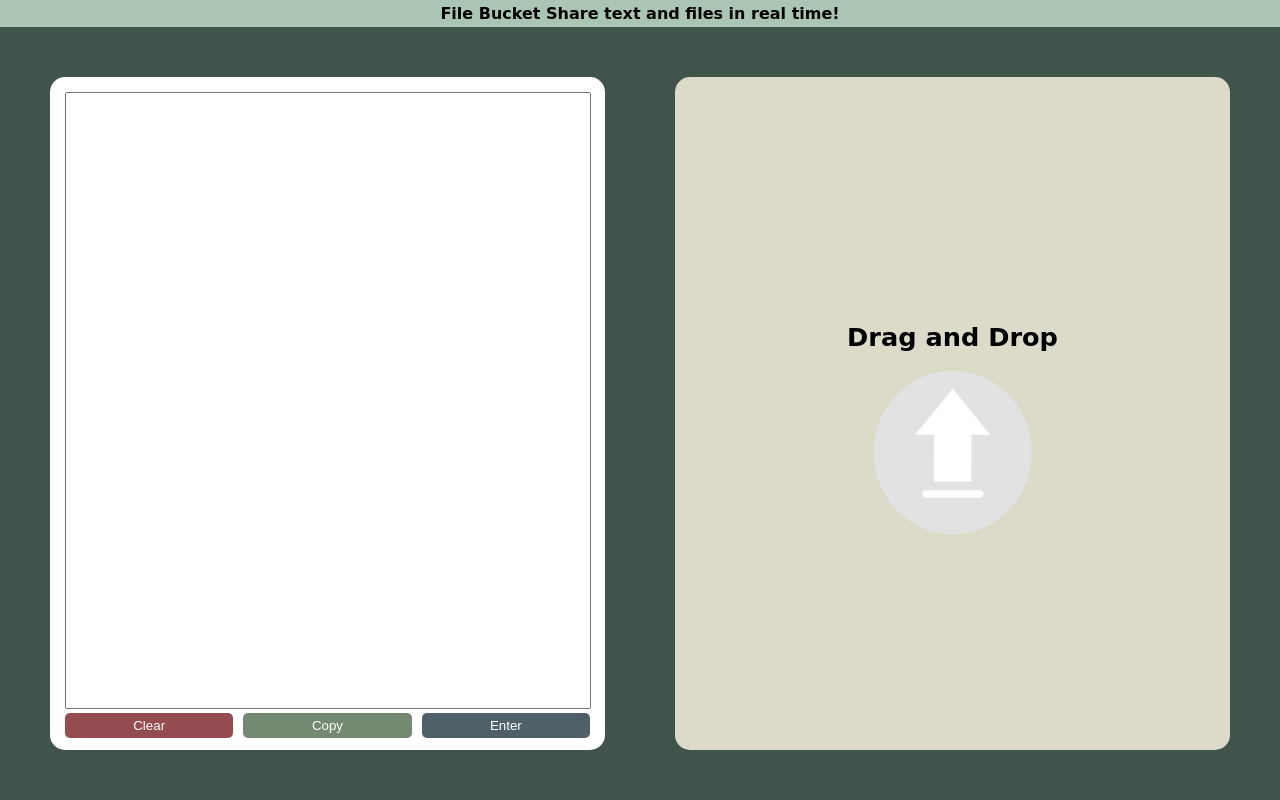
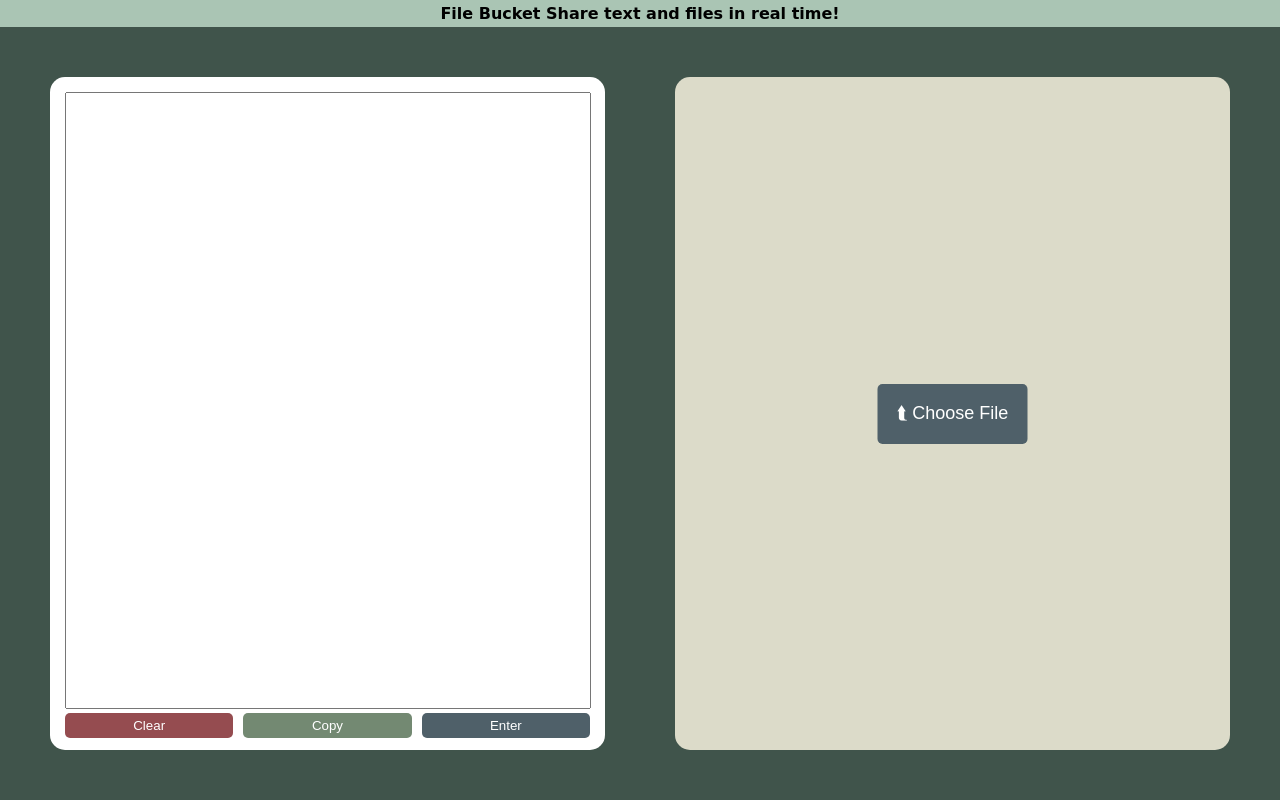
Before and after one commit to echoaj/FileBucket, a Django app: template src/templates/home.html in a window 1280 px wide. Run offline with Django 4.2, Linux system fonts and the light colour scheme; the template is opened without the code that fills it, so the values that code supplies are empty; some web fonts are replaced.

Commit message:
major ui changes to file upload section

```diff
--- a/src/filebucket/settings.py
+++ b/src/filebucket/settings.py
@@ -124,3 +124,8 @@ STATICFILES_DIRS = [
 # https://docs.djangoproject.com/en/4.0/ref/settings/#default-auto-field
 
 DEFAULT_AUTO_FIELD = 'django.db.models.BigAutoField'
+
+# Director on your computer
+MEDIA_ROOT = BASE_DIR / 'media'
+# Url browser uses over http to access files
+MEDIA_URL = '/media/'
--- a/src/filebucket/urls.py
+++ b/src/filebucket/urls.py
@@ -14,11 +14,20 @@ Including another URLconf
     2. Add a URL to urlpatterns:  path('blog/', include('blog.urls'))
 """
 from django.contrib import admin
+from django.contrib.staticfiles.storage import staticfiles_storage
 from django.urls import path
+from django.conf import settings
+from django.conf.urls.static import static
+from django.views.generic import RedirectView
+
 from pages.views import home_view
-
 
 urlpatterns = [
     path('admin/', admin.site.urls),
     path('', home_view, name='home'),
+    path("favicon.ico", RedirectView.as_view(url=staticfiles_storage.url("favicon.ico")))
 ]
+
+if settings.DEBUG:
+    urlpatterns += static(settings.STATIC_URL, document_root=settings.STATIC_ROOT)
+    urlpatterns += static(settings.MEDIA_URL, document_root=settings.MEDIA_ROOT)
--- a/src/static/css/main.css
+++ b/src/static/css/main.css
@@ -101,14 +101,28 @@ textarea:focus {
   position: relative;
 }
 
+.file-button,
+.file-button-upload {
+  font-size: large;
+  width: 150px;
+  height: 60px;
+  color: white;
+  border-radius: 5px;
+  border: none;
+  cursor: pointer;
+}
+
+.file-button {
+  background-color: #4F6069;
+}
+
+.file-button-upload {
+  background-color: #738972;
+  margin-top: 15px;
+}
+
 h1 {
   font-size: 2vw;
-}
-
-img {
-  width: 30%;
-  height: 30%;
-  cursor: pointer;
 }
 
 @media only screen and (max-width: 800px) {
--- a/src/static/scss/main.scss
+++ b/src/static/scss/main.scss
@@ -103,15 +103,35 @@ textarea:focus {
     position: relative;
 }
 
+.file-button,
+.file-button-upload {
+    font-size: large;
+    width: 150px;
+    height: 60px;
+    color: $text-color;
+    border-radius: 5px;
+    border: none;
+    cursor: pointer;
+}
+
+.file-button{
+    background-color: bg("enter");
+}
+
+.file-button-upload {
+    background-color: bg("copy");
+    margin-top: 15px;
+}
+
 h1 {
     font-size: 2vw;
 }
 
-img {
-    width: 30%;
-    height: 30%;
-    cursor: pointer;
-}
+// img {
+//     width: 30%;
+//     height: 30%;
+//     cursor: pointer;
+// }
 
 @media only screen and (max-width: 800px) {
     .options {
--- a/src/templates/home.html
+++ b/src/templates/home.html
@@ -7,6 +7,8 @@
     <meta http-equiv="X-UA-Compatible" content="IE=edge">
     <meta name="viewport" content="width=device-width, initial-scale=1.0">
     <link rel="stylesheet" type="text/css" href="{% static 'css/main.css' %}">
+    <!-- <link rel="shortcut icon" href="/favicon.ico" type="image/x-icon">
+<link rel="icon" href="/favicon.ico" type="image/x-icon"> -->
     <title>File Bucket</title>
 </head>
 
@@ -29,23 +31,46 @@
 
             <div class="file">
                 <div class="group">
-                    <h1>Drag and Drop</h1>
-                    <img src="/static/ArrowUpload.png" alt="Upload Arrow Icon">
+                    <button class="file-button" onclick="chooseFile()">⮬ Choose File</button>
+                    <form id="file-form" action="" method="post" enctype="multipart/form-data">
+                        {% csrf_token %}
+                        <input type="file" id="file-choose" style="display: none" name="doc"
+                            accept="image/gif,image/jpeg,image/jpg,image/png" multiple="" method="post"
+                            enctype="multipart/form-data" data-original-title="choose file"
+                            onchange="uploadFile(event)">
+
+                        <button class="file-button-upload" style="display: none" type="submit">Upload File</button>
+                    </form>
                 </div>
             </div>
         </div>
     </div>
 
     <script>
+        const textarea = document.getElementById("user-text");
+        const inputfile = document.getElementById("file-choose");
+        const fileform = document.getElementById("file-form");
+        const uploadBtn = document.getElementsByClassName("file-button-upload")[0];
+
         function copyToClipboard() {
-            var textelem = document.getElementById("user-text");
-            textelem.select();
-            textelem.setSelectionRange(0, 9999);
-            document.execCommand("copy");
+            textarea.select();
+            textarea.setSelectionRange(0, 9999);
+            textarea.execCommand("copy");
         }
 
         function clearText() {
-            document.getElementById("user-text").value = "";
+            textarea.value = "";
+        }
+
+        function chooseFile() {
+            inputfile.click();
+        }
+
+        function uploadFile(e) {
+            const fileName = e.target.files[0].name;
+            let filedata = `<h1>${fileName}</h4>`;
+            uploadBtn.style.display = 'inline';
+            fileform.insertAdjacentHTML("beforeend", filedata);
         }
     </script>
 
```
Also changed, not shown: src/pages/views.py (+9 -10 lines), src/static/favicon.ico (added), 1 other file.
